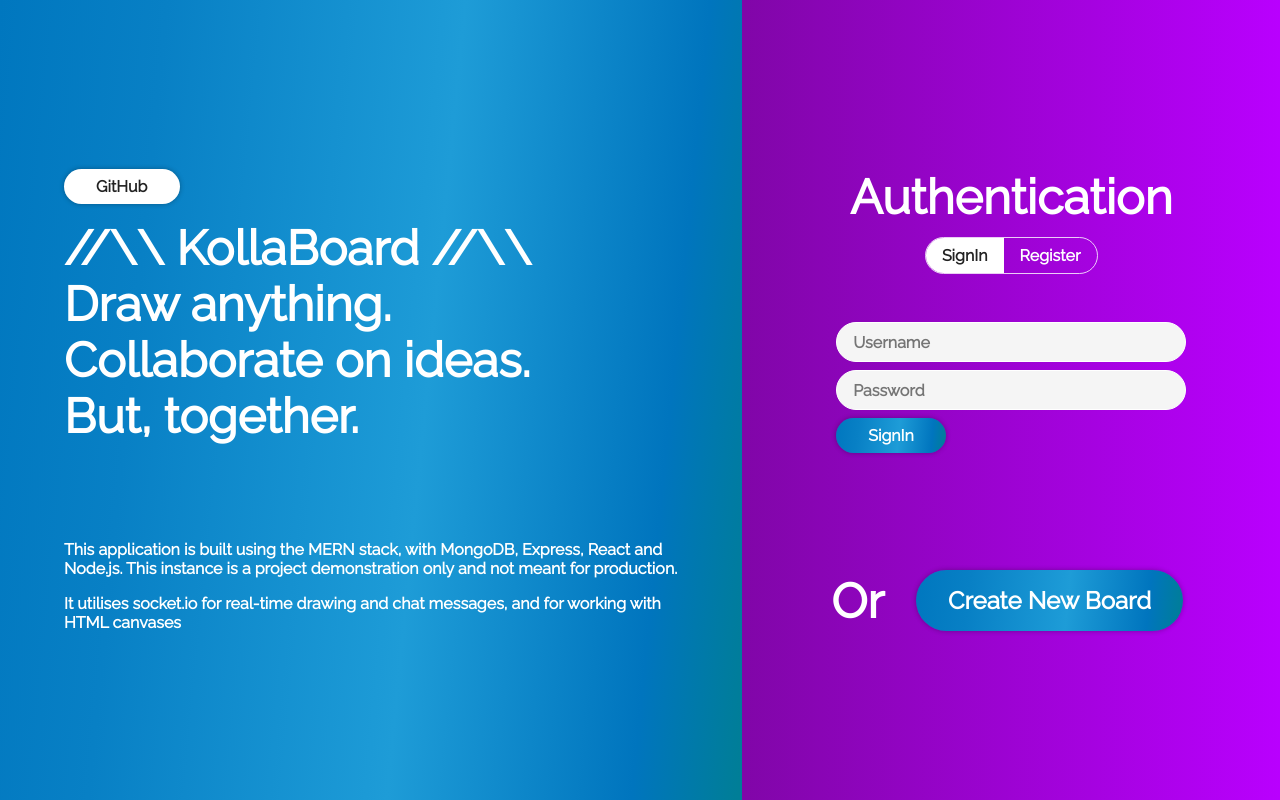
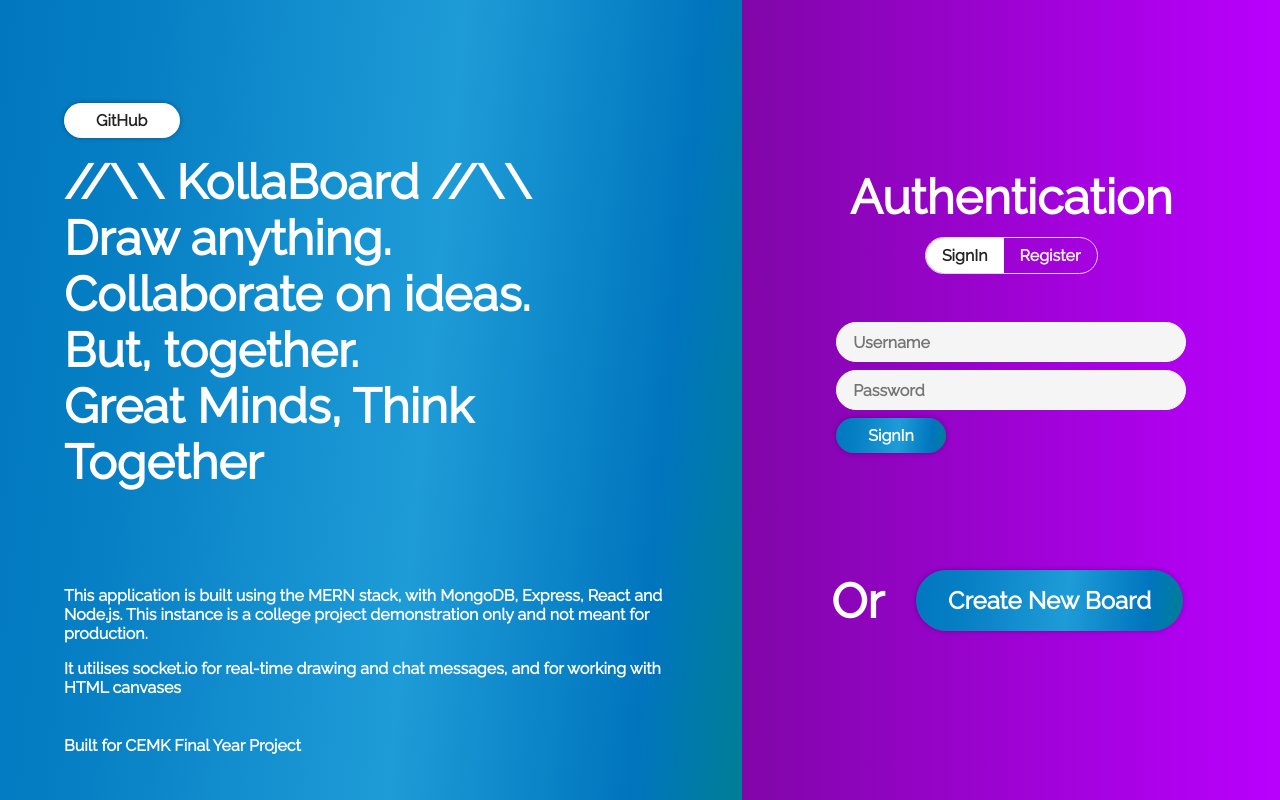
Before and after one commit to tausifaman222/College-Project-Kollaboard, a React (Create React App) app in the folder client/: page / in a window 1280 px wide. Built offline with nearby package versions, Linux system fonts and the light colour scheme.

Commit message:
test footer

```diff
--- a/client/src/components/Cover.js
+++ b/client/src/components/Cover.js
@@ -21,13 +21,15 @@ export class Cover extends Component {
                     <h1>Draw anything.</h1>
                     <h1>Collaborate on ideas.</h1>
                     <h1>But, together.</h1>
-
+                    <h1>Great Minds, Think Together</h1>
                     <Spacer height='6rem'></Spacer>
 
-                    <span style={{ fontSize: '0.8em' }}>This application is built using the MERN stack, with MongoDB, Express, React and Node.js. This instance is a project demonstration only and not meant for production.</span>
+                    <span style={{ fontSize: '0.8em' }}>This application is built using the MERN stack, with MongoDB, Express, React and Node.js. This instance is a college project demonstration only and not meant for production.</span>
                     <span style={{ fontSize: '0.8em' }} className='mt-1'>It utilises socket.io for real-time drawing and chat messages, and  for working with HTML canvases</span>
                 </div>
+                <footer>  Built for CEMK Final Year Project </footer>
             </div>
+
         )
     }
 }
```
